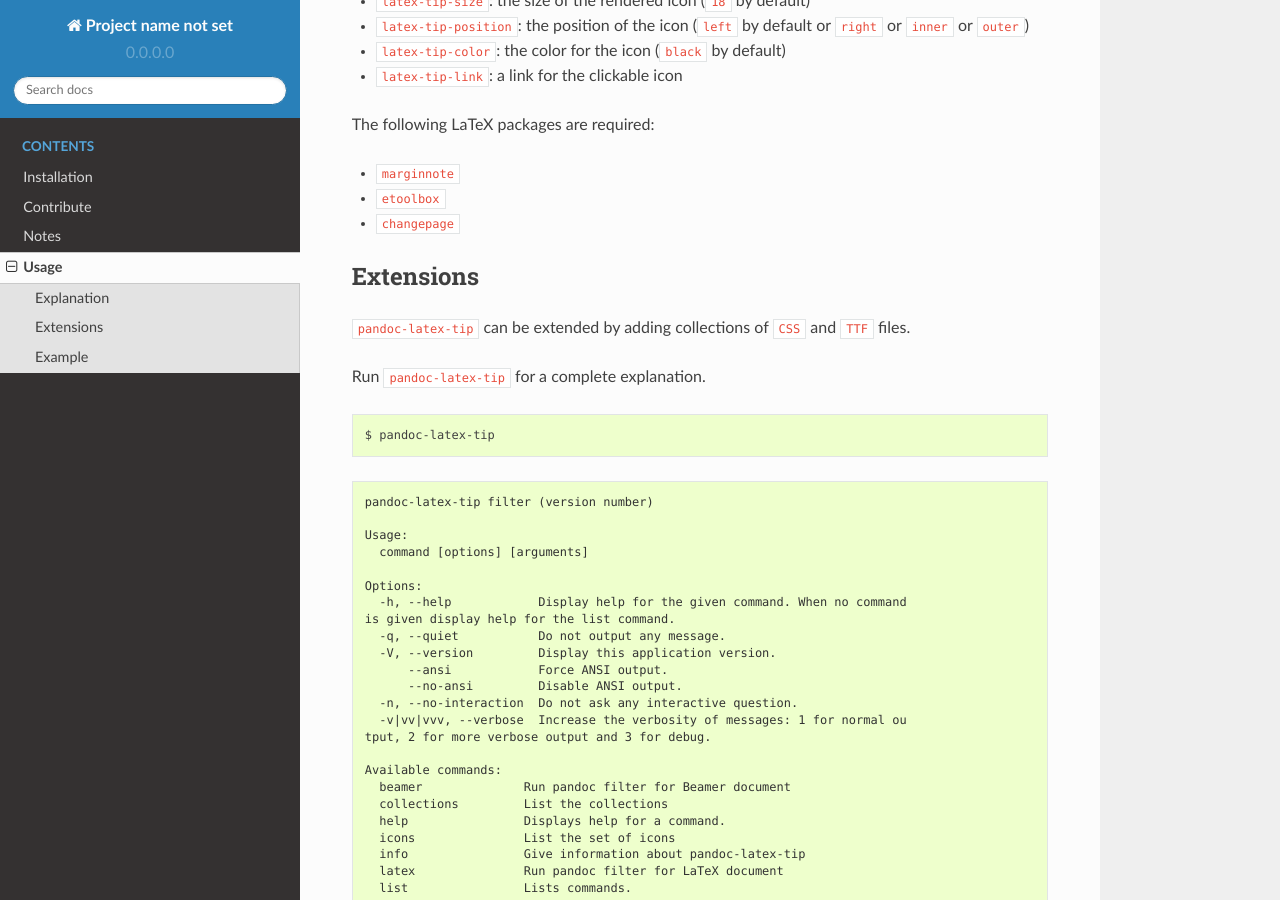
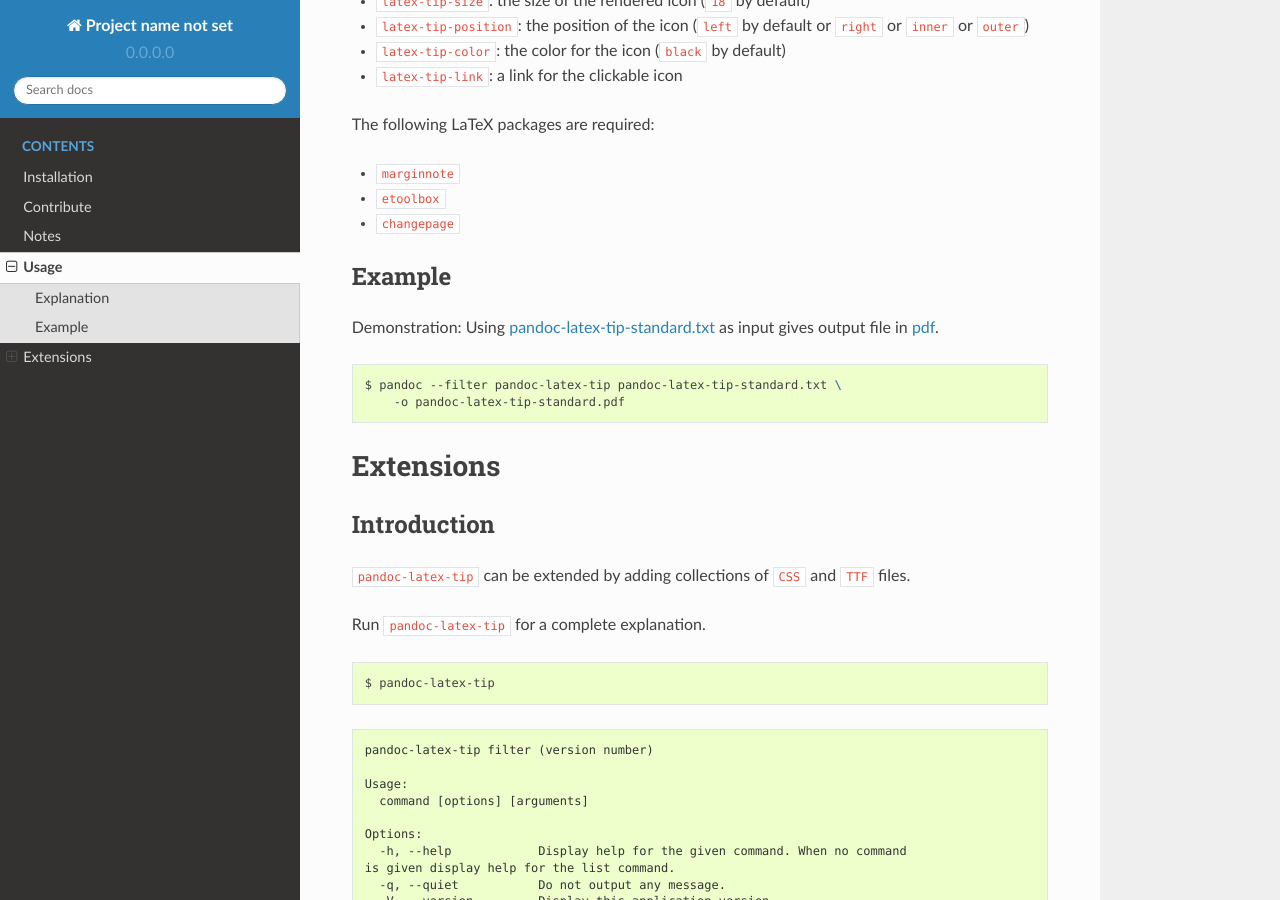
Before and after one commit to chdemko/pandoc-latex-tip, a Sphinx documentation site: the page built from docs/usage.rst, in a window 1280 px wide and 900 px high, scrolled down 1391 px. Built offline with Sphinx 7.4.7 and the Read the Docs theme 2.0.0, drawn with Linux system fonts in a browser that asks for light colours; the version number is read from the project's files by our own code; some of the changed text lies outside the part shown.

Commit message:
Add another example

```diff
--- a/docs/usage.rst
+++ b/docs/usage.rst
@@ -86,8 +86,25 @@
 -  ``etoolbox``
 -  ``changepage``
 
+Example
+-------
+
+Demonstration: Using
+`pandoc-latex-tip-standard.txt <https://raw.githubusercontent.com/chdemko/pandoc-latex-tip/develop/docs/images/pandoc-latex-tip-standard.txt>`__
+as input gives output file in
+`pdf <https://raw.githubusercontent.com/chdemko/pandoc-latex-tip/develop/docs/images/pandoc-latex-tip-standard.pdf>`__.
+
+.. prompt:: bash
+
+    pandoc --filter pandoc-latex-tip pandoc-latex-tip-standard.txt \
+        -o pandoc-latex-tip-standard.pdf
+
+
 Extensions
-----------
+==========
+
+Introduction
+------------
 
 ``pandoc-latex-tip`` can be extended by adding collections of
 ``CSS`` and ``TTF`` files.
```
Also changed, not shown: docs/images/pandoc-latex-tip-standard.txt (added, +62 -0 lines), 1 other file.
